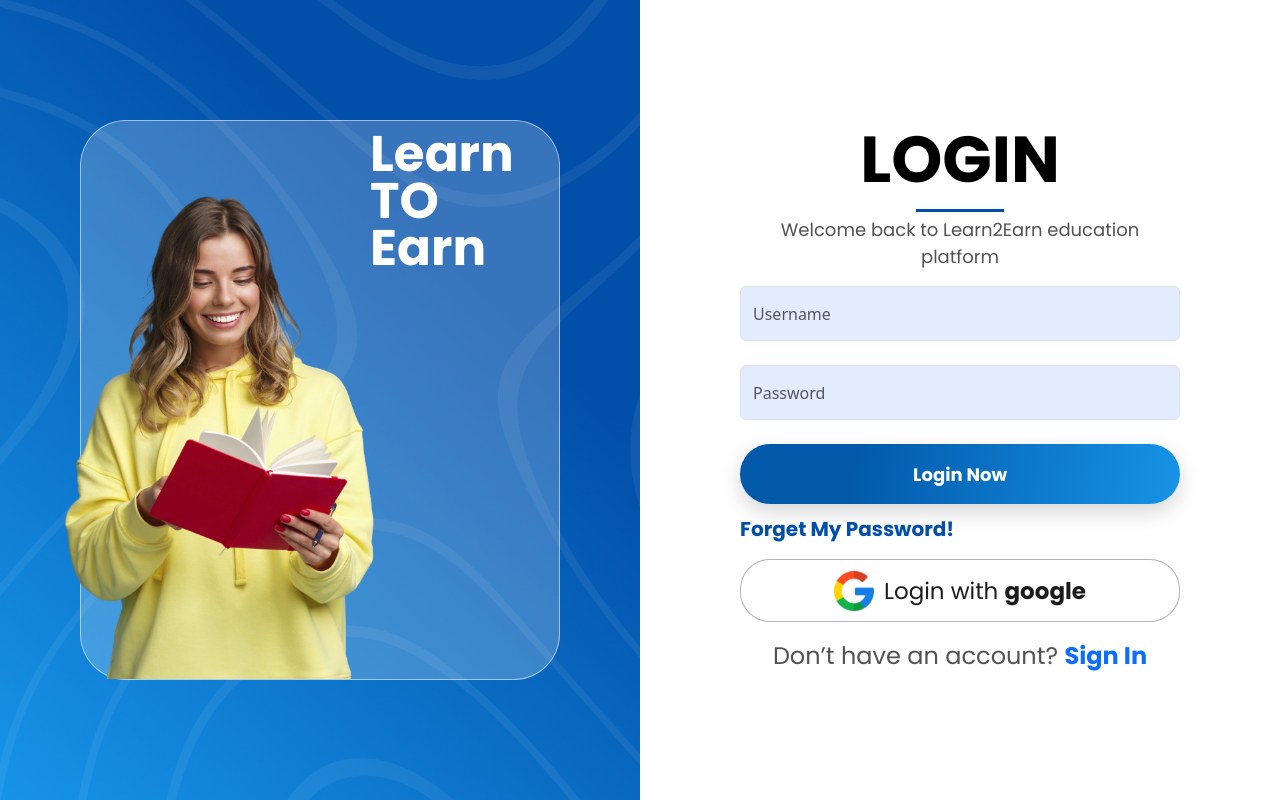
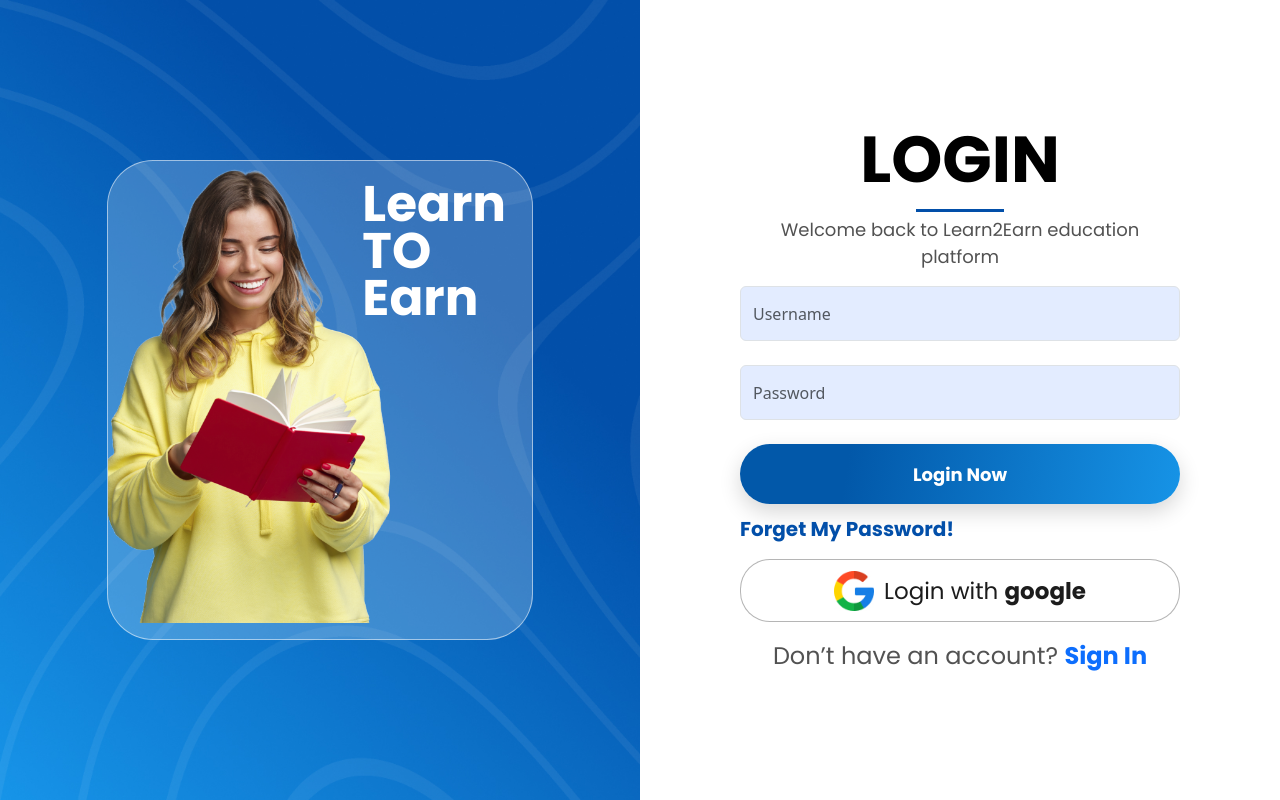
Before and after one commit to AbdalllahSamy/learn2earn_frontend, a React (Create React App) app: page /login in a window 1280 px wide. Built offline with nearby package versions, Linux system fonts and the light colour scheme.

Commit message:
Solve Responsive

```diff
--- a/src/Component/Login/Login.jsx
+++ b/src/Component/Login/Login.jsx
@@ -12,9 +12,13 @@ export default function Login() {
         rel="stylesheet"></link>
       <div className={`${Style['main-div']}`}>
         <div className={`col-md-6 ${Style.backG}`}>
-          <div className={`${Style.underImg} position-relative col-md-9`}>
-            <img src={img1} alt="woman" className={`${Style.womanImg} position-absolute d-block`} />
-            <p className={`position-absolute col-md-6 ${Style.pWoman}`}>Learn <br />TO <br />Earn</p>
+          <div className={`${Style.underImg} col-8 d-flex`}>
+            <div className={`${Style.womanDiv}`}>
+              <img src={img1} alt="woman" className={`${Style.womanImg} d-block`} />
+            </div>
+            <div className={`${Style.textDiv}`}>
+              <p className={`${Style.pWoman}`}>Learn <br />TO <br />Earn</p>
+            </div>
           </div>
         </div>
         <div className={`${Style.loginFormSide}`}>
@@ -37,7 +41,7 @@ export default function Login() {
               <Link type="button" className={`${Style.loginWithGoogle} d-flex`} to='#'>
                 <div className={`text-center d-flex align-items-center`}>
                   <div className='googleDiv'>
-                  <img src={google} className={`${Style.googleImg}`} alt="google" />
+                    <img src={google} className={`${Style.googleImg}`} alt="google" />
                   </div>
                   <span className={`${Style.regularSpan}`}> Login with <span className={`${Style.googleSpan}`}>google</span></span>
                 </div>
--- a/src/Component/Login/Login.module.css
+++ b/src/Component/Login/Login.module.css
@@ -1,14 +1,14 @@
-
-.main-div{
+.main-div {
     min-height: 100vh;
     display: flex;
     align-items: center;
     align-content: center;
 }
+
 .backG {
     background-image: url(../../imgs/Rectangle\ 4.jpg);
+    background-size: cover;
     background-repeat: no-repeat;
-    background-size: cover;
     background-position: center;
     min-height: 100vh;
     width: 50%;
@@ -16,7 +16,8 @@
     justify-content: center;
     align-items: center;
 }
-.loginFormSide{
+
+.loginFormSide {
     width: 50%;
     height: 100%;
     min-height: 100vh;
@@ -27,19 +28,31 @@
 }
 
 .underImg {
-    /* margin: 10rem 0; */
-    /* margin: auto; */
     border-radius: 46px;
     border: 1px solid rgba(255, 255, 255, 0.52);
     background: rgba(255, 255, 255, 0.21);
-    min-height: 70vh ;
-    max-height: 70vh ;
+    max-height: 70vh;
+}
+
+
+.womanDiv {
+    width: 100%;
+    position: relative;
+    margin: 0 -50px 0 0;
+    z-index: 1;
+    overflow-y: hidden;
 }
 
 .womanImg {
-    left: -90px;
-    bottom: 0px;
-    width: 600px;
+    position: relative;
+    width: 100%;
+}
+
+.textDiv {
+    width: 30%;
+    padding: 30px 30px 0 0;
+    margin: 0 -10px 0 -50px;
+    z-index: 2;
 }
 
 .pWoman {
@@ -64,7 +77,8 @@
     text-transform: uppercase;
     margin: 0;
 }
-.line{
+
+.line {
     display: block;
     background-color: #024FA9;
     height: 3px;
@@ -113,16 +127,17 @@
 }
 
 .loginWithGoogle {
-    height: 63px ;
+    height: 63px;
     width: 100%;
     background: #FFF;
-    border-radius: 30px ;
-    border: 1px solid rgba(132, 132, 132, 0.60) ;
+    border-radius: 30px;
+    border: 1px solid rgba(132, 132, 132, 0.60);
     justify-content: center;
     align-items: center;
     text-decoration: none;
 }
-.googleImg{
+
+.googleImg {
     width: 40px;
 }
 
@@ -169,25 +184,31 @@
     .backG {
         display: none;
     }
+
     .loginFormSide {
         background-image: url(../../imgs/Rectangle\ 4.jpg);
-        width: 100% ;
+        width: 100%;
+        background-repeat: no-repeat;
+        background-position: center;
+        background-size: cover;
         padding: 0;
     }
-    .line{
+
+    .line {
         width: 30%;
     }
+
     .h3Login {
         font-size: 50px;
         font-weight: 700;
     }
 
     .smallCard {
-        padding: 15px 20px ;
+        padding: 15px 20px;
         background-color: #fff;
         margin: 30px;
         border-radius: 35px;
-        box-shadow: 0px 8px 21px 0px rgba(0, 0, 0, 0.16) ;
+        box-shadow: 0px 8px 21px 0px rgba(0, 0, 0, 0.16);
     }
 
     .submitForm {
@@ -221,13 +242,13 @@
         margin-left: 0;
     }
 
-    .googleDiv{
+    .googleDiv {
         display: flex;
         justify-content: center;
         align-items: center;
     }
 
-    .googleImg{
+    .googleImg {
         display: block;
         width: 70%;
     }
@@ -242,26 +263,23 @@
 
 @media screen and (min-width: 816px) and (max-width: 1200px) {
     .womanImg {
-        width: 380px;
-        left: -40px;
+        width: 80%;
+        left: -10px;
+    }
+
+    .womanDiv {
+        width: 100%;
+        position: relative;
+        margin: 0 -65px 0 0;
     }
 
     .pWoman {
-        color: #FFF;
-        right: 0px;
-        top: 10px;
-        font-family: Poppins;
-        font-size: 50px;
-        font-weight: 700;
-        line-height: 47px;
+        font-size: 35px;
+        line-height: 35px;
+        margin-top: -5px;
     }
 
-    .underImg {
-        margin: 7rem 0;
-        width: 80%;
-    }
-
-    .loginFormSide{
+    .loginFormSide {
         padding: 0 20px;
     }
 
@@ -275,40 +293,55 @@
 
 
 
-@media screen and (min-width: 1201px) and (max-width: 1600px) {
+@media screen and (min-width: 1201px) and (max-width: 1601px) {
     .womanImg {
-        width: 440px;
-        left: -70px;
+        width: 70%;
+        position: relative;
+        left: -10px;
+        bottom: -6px;
+
+    }
+
+    .womanDiv {
+        width: 100%;
+        position: relative;
+        margin: 0 -120px 0 0;
     }
 
     .pWoman {
-        right: -50px;
-        top: 10px;
         font-size: 50px;
         font-weight: 700;
         line-height: 47px;
+        margin-top: -10px;
     }
 
     .underImg {
-        width: 75%;
+        min-height: 60vh;
     }
+
 }
 
 @media screen and (min-width: 1601px) {
     .womanImg {
-        width: 450px;
-        left: -70px;
+        width: 80%;
+        left: -20px;
+
+    }
+
+    .womanDiv {
+        width: 90%;
+        position: relative;
+        margin: 0 -100px 0 0;
     }
 
     .pWoman {
-        right: -50px;
-        top: 10px;
-        font-size: 50px;
+        font-size: 70px;
         font-weight: 700;
-        line-height: 47px;
+        line-height: 70px;
+        margin: 0 -10px 0 -60px;
     }
 
     .underImg {
-        width: 75% !important;
+        min-height: 70vh;
     }
 }
```
Also changed, not shown: src/imgs/women with tab 1.png.
